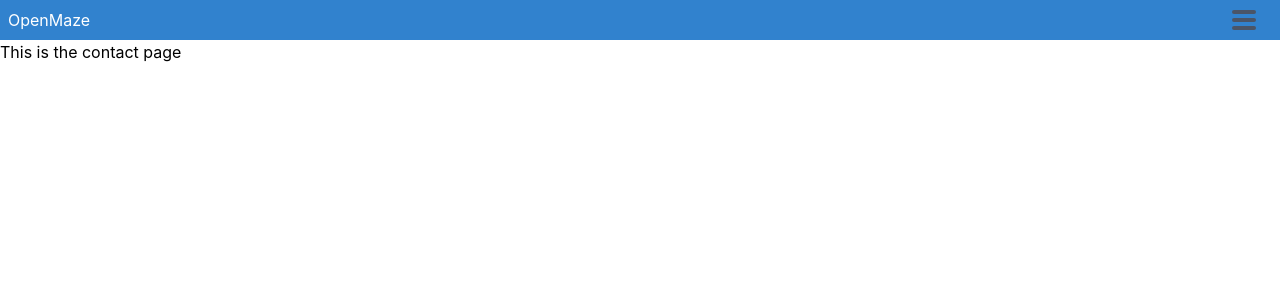
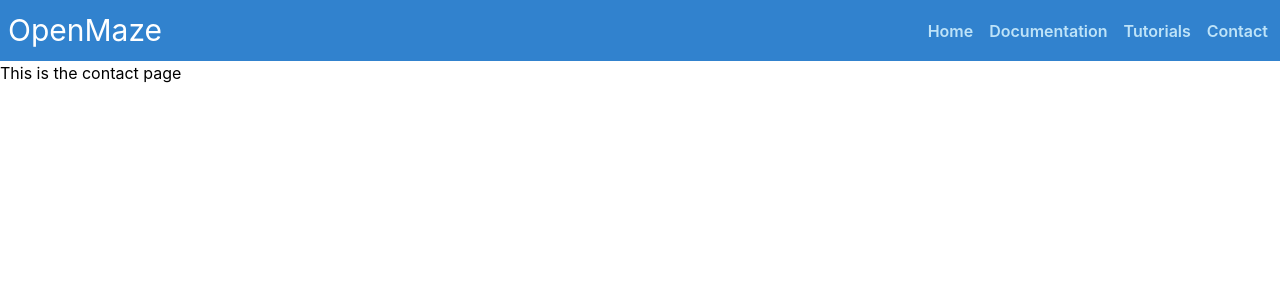
Before and after one commit to KyleAlsburyNealy/OpenMaze-Website, a Next.js app: page /contact in a window 1280 px wide. Shown: the top 300 px of the page. Built offline with nearby package versions, Linux system fonts and the light colour scheme.

Commit message:
Finished responsive navbar

```diff
--- a/components/navbar.js
+++ b/components/navbar.js
@@ -7,10 +7,8 @@ import '../style.css'
 const burgerLineStyle = "w-6 h-1 mb-1 rounded bg-gray-700"
 const transition = { transition: 'all 0.3s ease' }
 const getStyle = (line) => {
-    console.log('oijoijoij')
     switch (line) {
         case 1:
-            console.log('jijiji')
             return { ...transition, transform: 'rotate(45deg) translate(5px, 6px)' }
         case 2:
             return { ...transition, opacity: '0' }
@@ -31,25 +29,25 @@ class Navbar extends Component {
 
     render() {
         return (
-            <nav className="h-18 bg-blue-600 items-center font-sans">
+            <nav className="h-18 bg-blue-600 items-center font-sans sm:flex sm:justify-between items-center">
                 <div className="flex justify-between items-center p-2">
                     <div>
-                        <Link href="/"><a><h1 className="text-white text-s">OpenMaze</h1></a></Link>
+                        <Link href="/"><a><h1 className="text-white text-2xl sm:text-3xl">OpenMaze</h1></a></Link>
                     </div>
-
-                    <div className="burger h-5 w-5 mr-5" style={{ cursor: 'pointer' }} onClick={this.burgerOpen}>
+                    <div className="sm:hidden burger h-5 w-5 mr-5" style={{ cursor: 'pointer' }} onClick={this.burgerOpen}>
                         <div className={burgerLineStyle} style={this.state.burger ? transition : getStyle(1)}></div>
                         <div className={burgerLineStyle} style={this.state.burger ? transition : getStyle(2)} ></div>
                         <div className={burgerLineStyle} style={this.state.burger ? transition : getStyle(3)} ></div>
                     </div>
                 </div>
 
-                <div className={this.state.burger ? 'hidden' : "pl-1 pb-3 text-s"}>
-                    <Link href="/"><a className="block font-semibold text-blue-200 rounded px-1 py-1 hover:bg-blue-700">Home</a></Link>
-                    <Link href="/documentation"><a className="block font-semibold text-blue-200 rounded px-1 py-1 hover:bg-blue-700">Documentation</a></Link>
-                    <Link href="/tutorials"><a className="block font-semibold text-blue-200 rounded px-1 py-1 hover:bg-blue-700">Tutorials</a></Link>
-                    <Link href="/contact"><a className="block font-semibold text-blue-200 rounded px-1 py-1 hover:bg-blue-700">Contact</a></Link>
+                <div className={`${this.state.burger ? "hidden" : "pl-1 pb-3 text-s"} sm:block sm:flex sm:mr-2`}>
+                    <Link href="/"><a className="block font-semibold text-blue-200 rounded px-1 py-1 hover:bg-blue-700 sm:ml-2">Home</a></Link>
+                    <Link href="/documentation"><a className="block font-semibold text-blue-200 rounded px-1 py-1 hover:bg-blue-700 sm:ml-2">Documentation</a></Link>
+                    <Link href="/tutorials"><a className="block font-semibold text-blue-200 rounded px-1 py-1 hover:bg-blue-700 sm:ml-2">Tutorials</a></Link>
+                    <Link href="/contact"><a className="block font-semibold text-blue-200 rounded px-1 py-1 hover:bg-blue-700 sm:ml-2">Contact</a></Link>
                 </div>
+
             </nav>
 
         )
```
